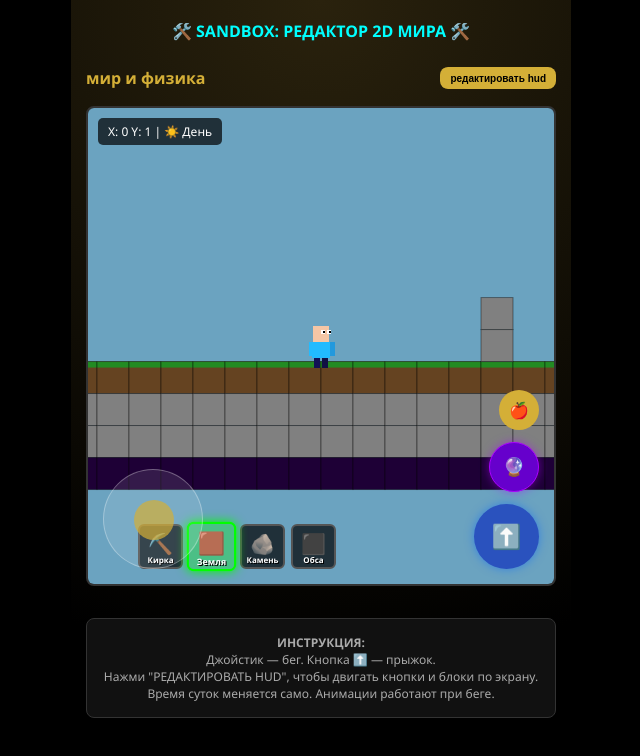
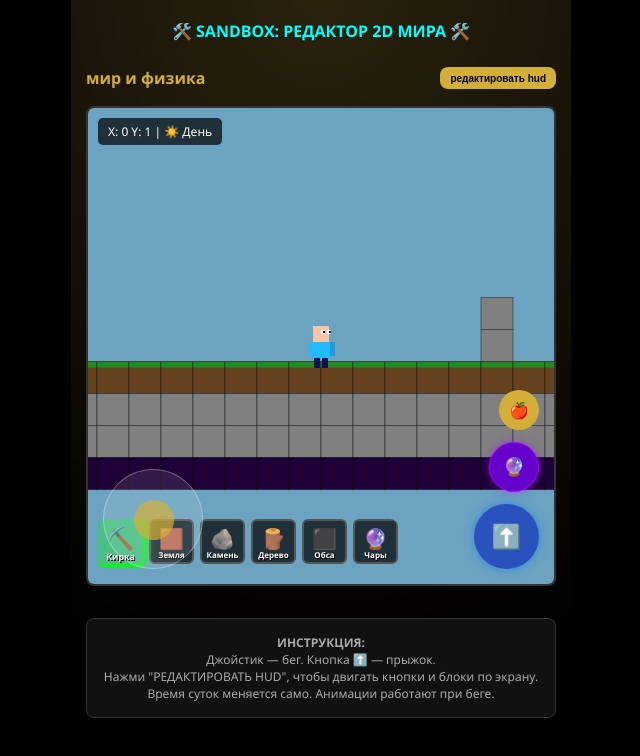
Before and after one commit to waylorinned/vorgsTEST, a plain HTML site: page index.html in a window 1280 px wide. Shown: the whole page, without its empty margins (319-959 px from the left). Drawn offline with Linux system fonts and the light colour scheme.

Commit message:
Update index.html

```diff
--- a/index.html
+++ b/index.html
@@ -52,15 +52,18 @@
           <!-- ДЖОЙСТИК (Не перетаскивается, он прибит слева внизу) -->
           <div class="joystick-zone" id="joystick-zone" style="z-index: 25;"><div class="joystick-knob" id="joystick-knob"></div></div>
 
-          <!-- ДРАГГАБЛ 2: Хотбар строительства -->
-          <div id="hud-hotbar" class="draggable-hud" style="bottom: 15px; left: 50px;">
-            <div style="display:flex; gap:6px;">
-              <div class="hotbar-slot" data-block="0" onclick="select_slot(0)"><div class="hotbar-icon">⛏️</div><div class="hotbar-label">Кирка</div></div>
-              <div class="hotbar-slot active" data-block="1" onclick="select_slot(1)"><div class="hotbar-icon">🟫</div><div class="hotbar-label">Земля</div></div>
+                   <!-- ДРАГГАБЛ 2: Хотбар строительства -->
+          <div id="hud-hotbar" class="draggable-hud" style="bottom: 15px; left: 10px; max-width: 70vw; overflow-x: auto; border-radius: 8px;">
+            <div style="display:flex; gap:6px; padding-bottom: 5px;">
+              <div class="hotbar-slot active" data-block="0" onclick="select_slot(0)"><div class="hotbar-icon">⛏️</div><div class="hotbar-label">Кирка</div></div>
+              <div class="hotbar-slot" data-block="1" onclick="select_slot(1)"><div class="hotbar-icon">🟫</div><div class="hotbar-label">Земля</div></div>
               <div class="hotbar-slot" data-block="2" onclick="select_slot(2)"><div class="hotbar-icon">🪨</div><div class="hotbar-label">Камень</div></div>
+              <div class="hotbar-slot" data-block="8" onclick="select_slot(8)"><div class="hotbar-icon">🪵</div><div class="hotbar-label">Дерево</div></div>
               <div class="hotbar-slot" data-block="3" onclick="select_slot(3)"><div class="hotbar-icon">⬛</div><div class="hotbar-label">Обса</div></div>
+              <div class="hotbar-slot" data-block="9" onclick="select_slot(9)"><div class="hotbar-icon">🔮</div><div class="hotbar-label">Чары</div></div>
             </div>
           </div>
+
 
           <!-- ДРАГГАБЛ 3: Кнопки действий -->
           <div id="hud-actions" class="draggable-hud" style="bottom: 15px; right: 15px;">
```
